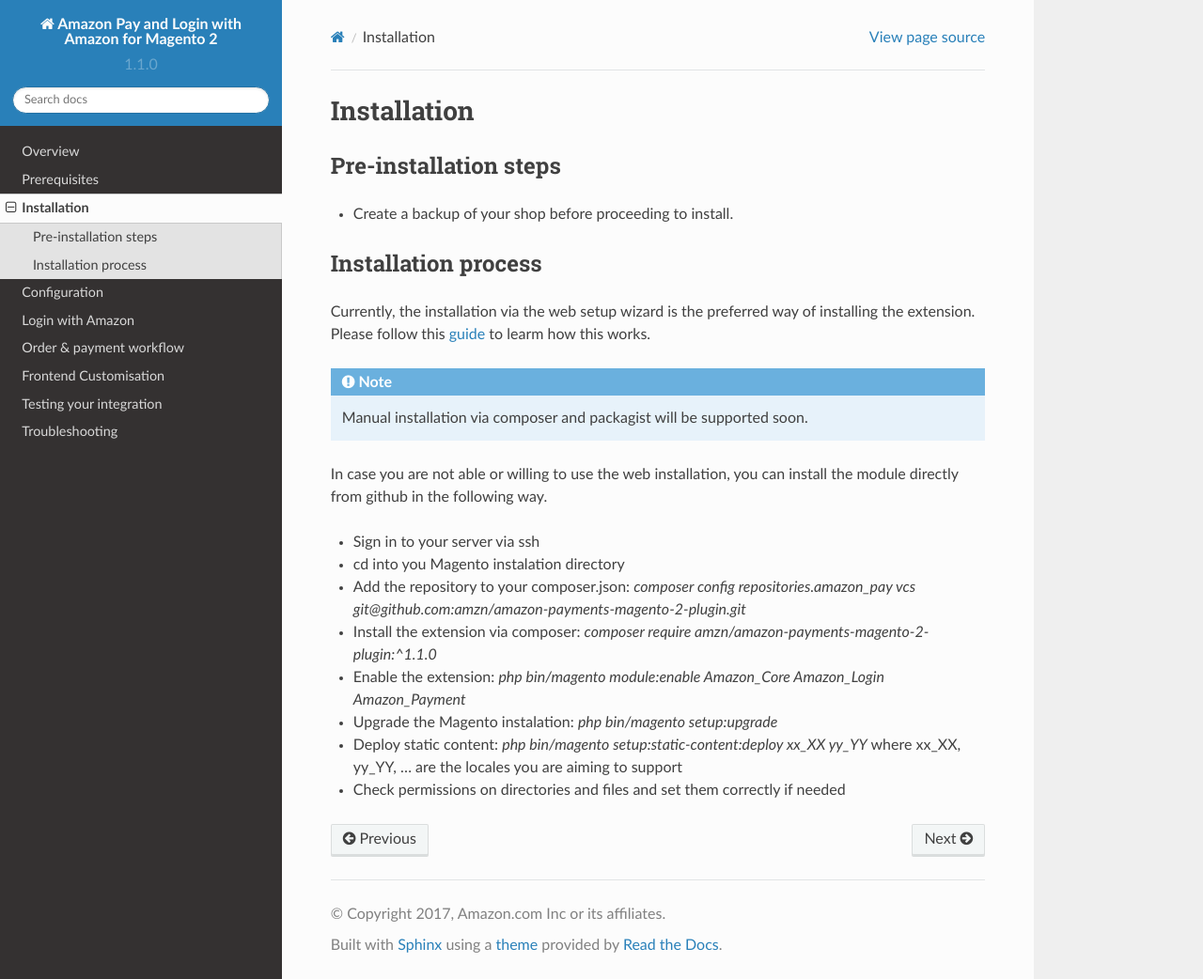
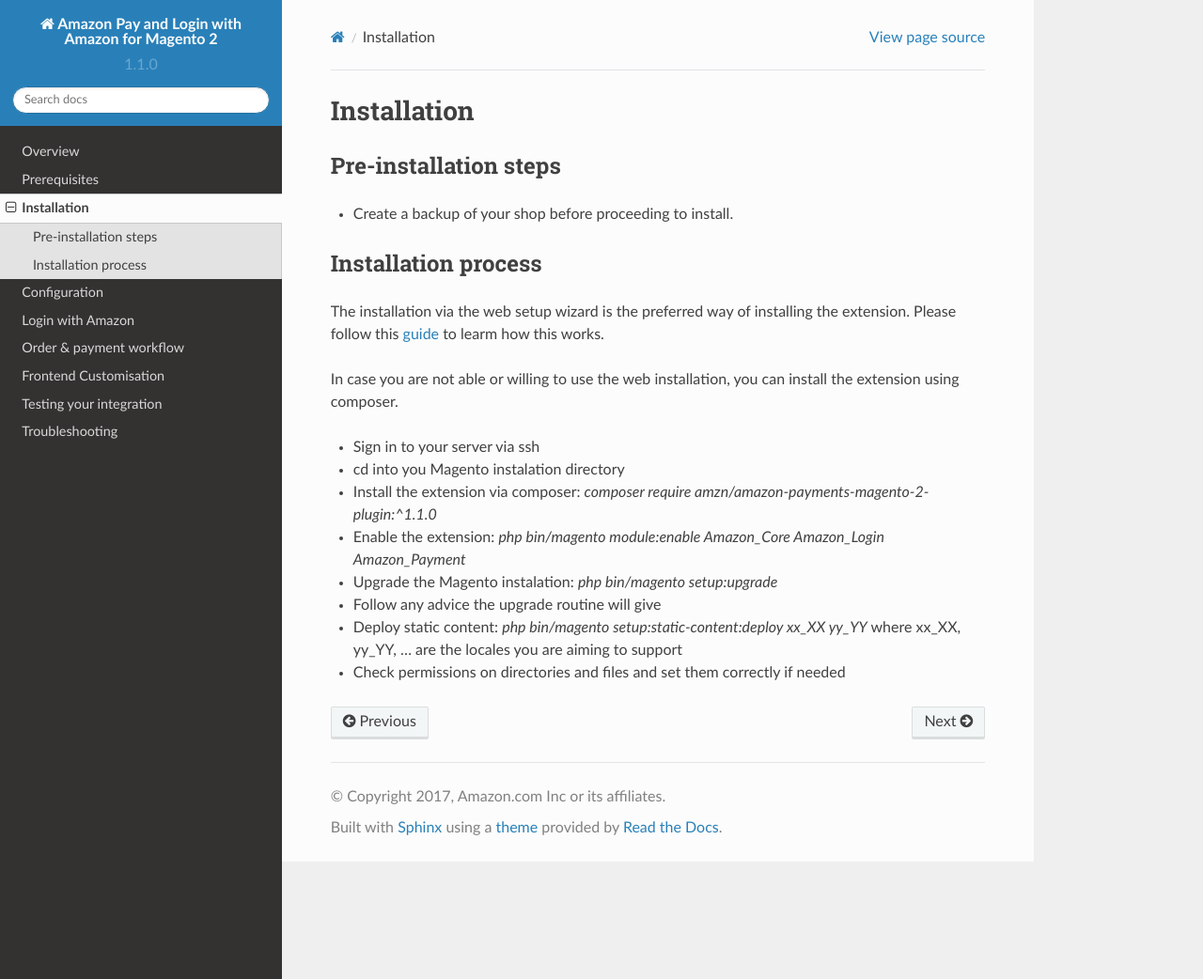
Before and after one commit to amzn/amazon-payments-magento-2-plugin, a Sphinx documentation site: the page built from docs/installation.rst, in a window 1280 px wide and 1042 px high. Shown: the whole window at 94% size. Built offline with Sphinx 7.4.7 and the Read the Docs theme 2.0.0, drawn with Linux system fonts in a browser that asks for light colours.

Commit message:
Updated installation guide

```diff
--- a/docs/installation.rst
+++ b/docs/installation.rst
@@ -7,20 +7,18 @@
 
 Installation process
 --------------------
-Currently, the installation via the web setup wizard is the preferred way of installing the extension.
+The installation via the web setup wizard is the preferred way of installing the extension.
 Please follow this guide_ to learm how this works.
 
 .. _guide: http://docs.magento.com/marketplace/user_guide/quick-tour/install-extension.html
 
-.. note :: Manual installation via composer and packagist will be supported soon.
-
-In case you are not able or willing to use the web installation, you can install the module directly from github in the following way.
+In case you are not able or willing to use the web installation, you can install the extension using composer.
 
 - Sign in to your server via ssh
 - cd into you Magento instalation directory
-- Add the repository to your composer.json: `composer config repositories.amazon_pay vcs git@github.com:amzn/amazon-payments-magento-2-plugin.git`
 - Install the extension via composer: `composer require amzn/amazon-payments-magento-2-plugin:^1.1.0`
 - Enable the extension: `php bin/magento module:enable Amazon_Core Amazon_Login Amazon_Payment`
 - Upgrade the Magento instalation: `php bin/magento setup:upgrade`
+- Follow any advice the upgrade routine will give
 - Deploy static content: `php bin/magento setup:static-content:deploy xx_XX yy_YY` where xx_XX, yy_YY, ... are the locales you are aiming to support
 - Check permissions on directories and files and set them correctly if needed
```
